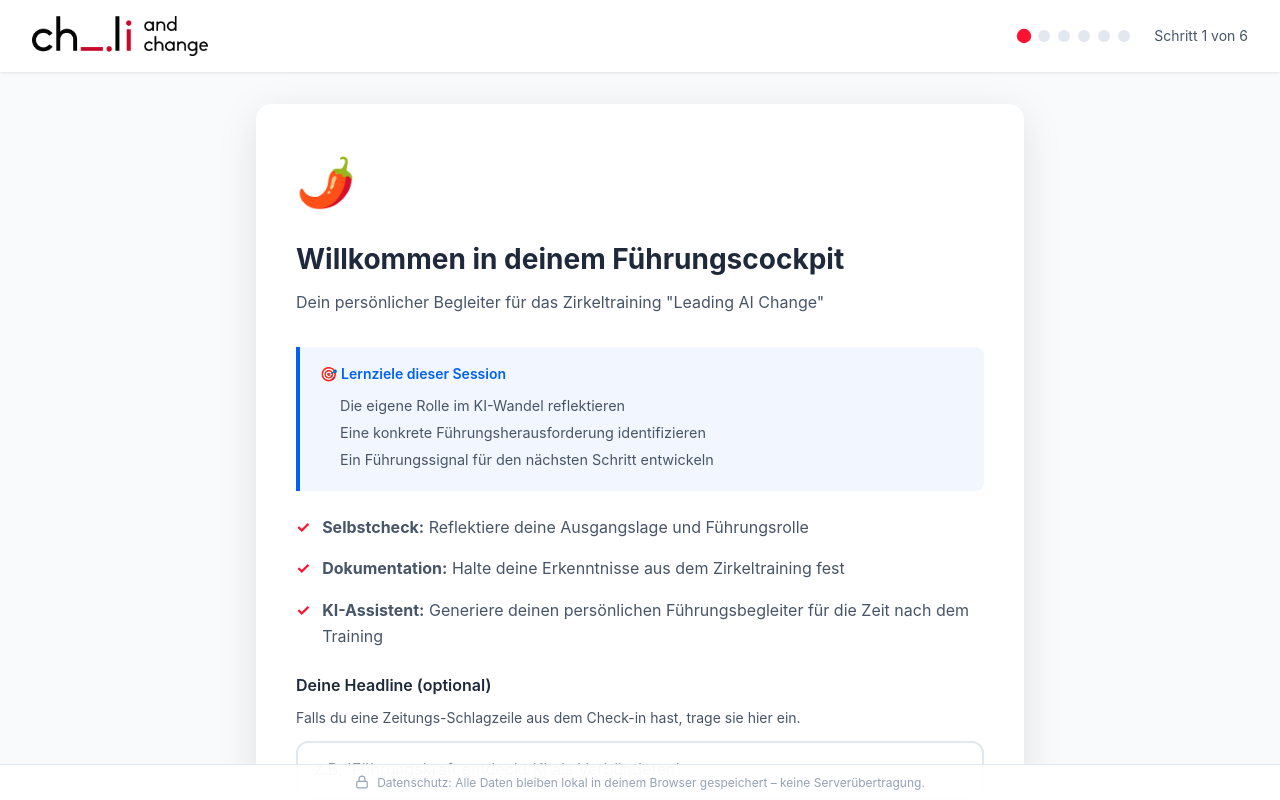
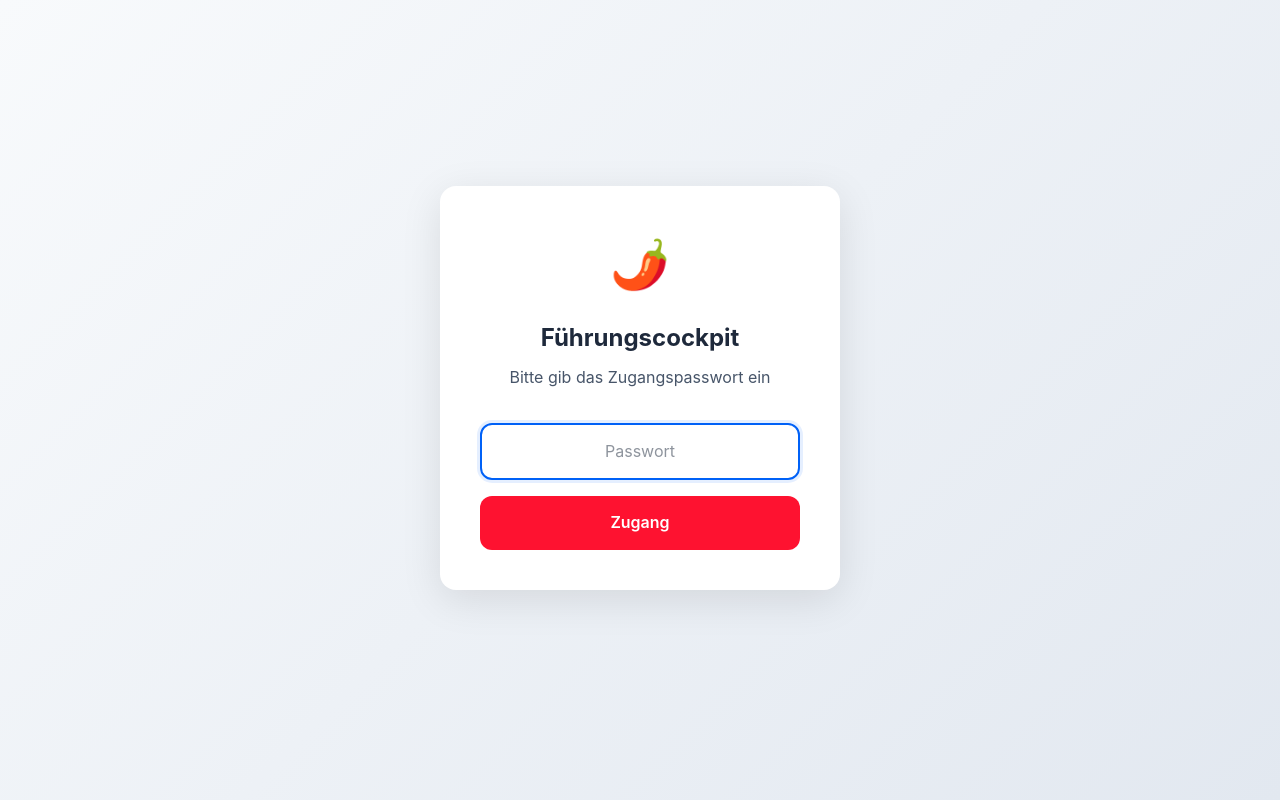
Before and after one commit to nicoluccii/leadingaichange, a Next.js app: page / in a window 1280 px wide. Shown: the top 800 px of the page. Built offline with nearby package versions, Linux system fonts and the light colour scheme.

Commit message:
Add simple password protection (session-based)

```diff
--- a/src/app/page.tsx
+++ b/src/app/page.tsx
@@ -513,7 +513,12 @@ const initialFormData: FormData = {
   entwicklungsziel: '',
 };
 
+const ACCESS_PASSWORD = 'leadingaichangegiz';
+
 export default function Home() {
+  const [isAuthenticated, setIsAuthenticated] = useState(false);
+  const [passwordInput, setPasswordInput] = useState('');
+  const [passwordError, setPasswordError] = useState(false);
   const [currentStep, setCurrentStep] = useState(1);
   const [formData, setFormData] = useState<FormData>(initialFormData);
   const [promptOutput, setPromptOutput] = useState('');
@@ -525,6 +530,17 @@ export default function Home() {
   const [showResponsibilityModal, setShowResponsibilityModal] = useState(false);
   const [pendingMode, setPendingMode] = useState<PromptMode | null>(null);
   const saveTimeoutRef = useRef<NodeJS.Timeout | null>(null);
+
+  // Handle login
+  const handleLogin = (e: React.FormEvent) => {
+    e.preventDefault();
+    if (passwordInput === ACCESS_PASSWORD) {
+      setIsAuthenticated(true);
+      setPasswordError(false);
+    } else {
+      setPasswordError(true);
+    }
+  };
 
   // Load from localStorage on mount
   useEffect(() => {
@@ -734,6 +750,52 @@ export default function Home() {
     const percent = ((value - (max === 5 ? 1 : 0)) / (max === 5 ? 4 : max)) * 100;
     return `linear-gradient(to right, ${color} 0%, ${color} ${percent}%, #E2E8F0 ${percent}%, #E2E8F0 100%)`;
   };
+
+  // Show login screen if not authenticated
+  if (!isAuthenticated) {
+    return (
+      <div style={{
+        minHeight: '100vh',
+        display: 'flex',
+        alignItems: 'center',
+        justifyContent: 'center',
+        background: 'linear-gradient(135deg, #f8fafc 0%, #e2e8f0 100%)',
+        padding: '1rem'
+      }}>
+        <div className="card" style={{ maxWidth: '400px', width: '100%', textAlign: 'center' }}>
+          <div className="welcome-icon">🌶️</div>
+          <h1 className="card-title" style={{ fontSize: '1.5rem' }}>Führungscockpit</h1>
+          <p className="card-subtitle">Bitte gib das Zugangspasswort ein</p>
+
+          <form onSubmit={handleLogin} style={{ marginTop: '1.5rem' }}>
+            <input
+              type="password"
+              className="input-text"
+              placeholder="Passwort"
+              value={passwordInput}
+              onChange={e => {
+                setPasswordInput(e.target.value);
+                setPasswordError(false);
+              }}
+              style={{
+                textAlign: 'center',
+                borderColor: passwordError ? '#EF4444' : undefined
+              }}
+              autoFocus
+            />
+            {passwordError && (
+              <p style={{ color: '#EF4444', fontSize: '0.85rem', marginTop: '0.5rem' }}>
+                Falsches Passwort
+              </p>
+            )}
+            <button type="submit" className="btn btn-primary" style={{ width: '100%', marginTop: '1rem' }}>
+              Zugang
+            </button>
+          </form>
+        </div>
+      </div>
+    );
+  }
 
   return (
     <>
```
